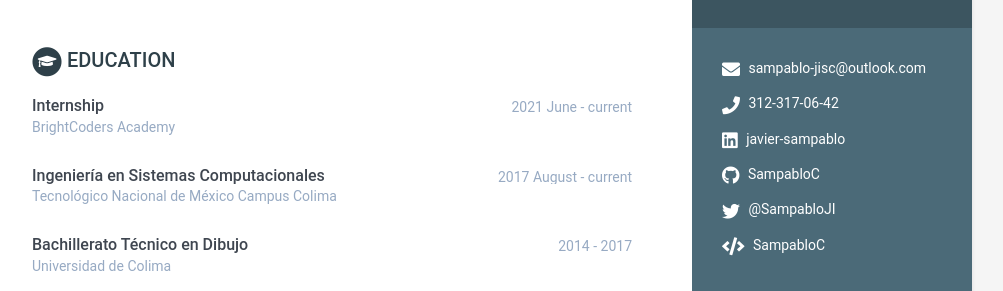
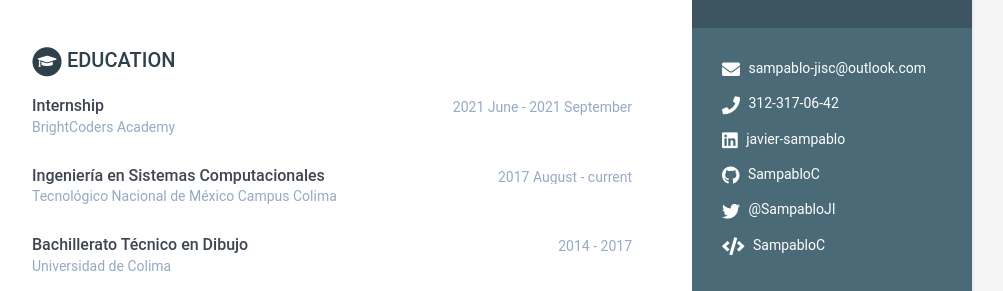
Before and after one commit to SampabloC/SampabloC, a Jekyll site: the page built from index.html, in a window 1280 px wide. Shown: the part 310-601 px from the top of the page, without its empty margins (168-1171 px from the left). Built offline with Jekyll 4.4.1, drawn with Linux system fonts in a browser that asks for light colours.

Commit message:
Update data.yml

```diff
--- a/_data/data.yml
+++ b/_data/data.yml
@@ -77,7 +77,7 @@ educationcomplete:
 
   - degree: Internship
     university: BrightCoders Academy
-    time: 2021 June - current
+    time: 2021 June - 2021 September
     details: |
 
   - degree: Ingeniería en Sistemas Computacionales
```
